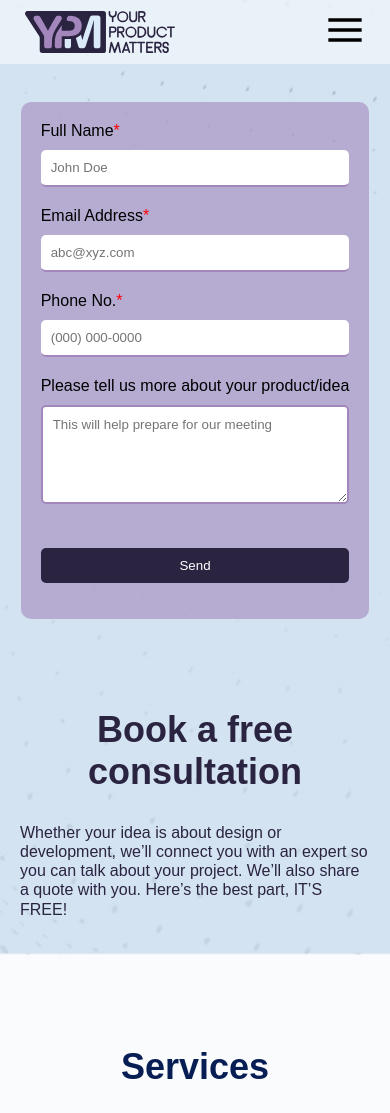
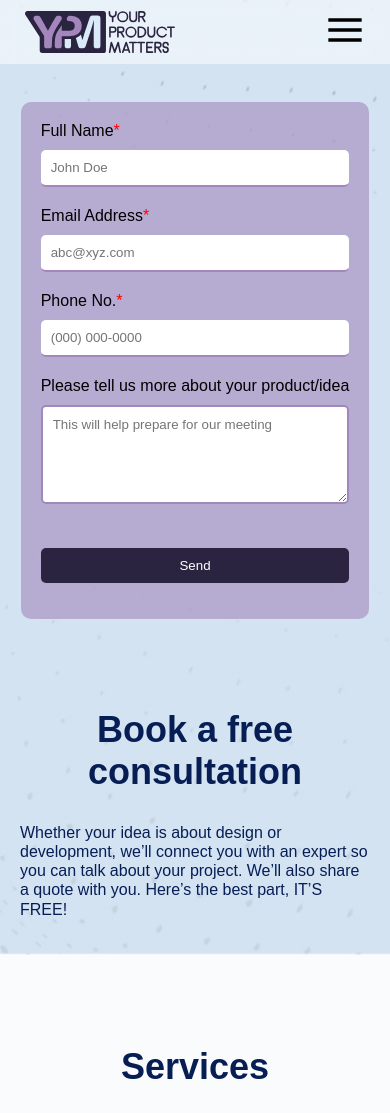
Before and after one commit to ShahzebMalik107/YPM, a Next.js app: page /landing/what-we-offer in a window 390 px wide. Shown: the top 1113 px of the page. Built offline with nearby package versions, Linux system fonts and the light colour scheme.

Commit message:
Update lp.banner.module.css

```diff
--- a/styles/landingpagestyling/lp.banner.module.css
+++ b/styles/landingpagestyling/lp.banner.module.css
@@ -9,12 +9,12 @@
    background: url("../../public/lp2/backgroung.jpg") no-repeat center center/cover;
 }
 .banner h2{
-   color:#2A2441;
+   color: #071e55;
    font-size: 50px;
    font-weight: 800;
 }
 .banner p{
-   color:#2A2441;
+   color: #071e55;
    font-size: 18px;
    line-height: 1.2rem;
 
@@ -61,13 +61,13 @@
 
     }
     .banner h2{
-        color:#2A2441;
+
         font-size: 36px;
         font-weight: 600;
         text-align: center;
      }
      .banner p{
-        color:#2A2441;
+
         font-size: 16px;
         line-height: 1.2rem;
 
```
